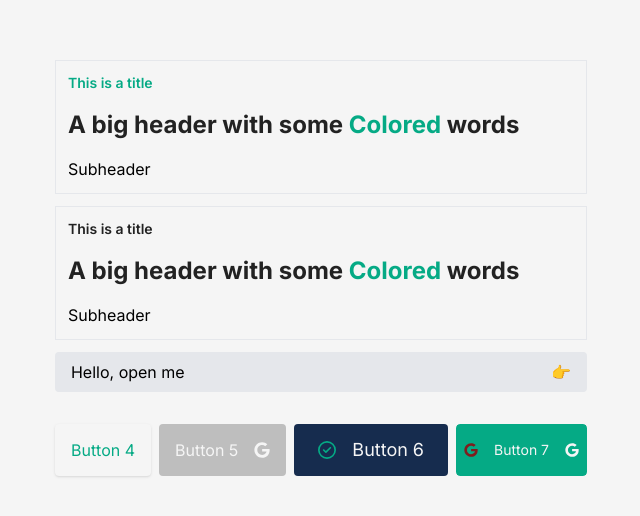
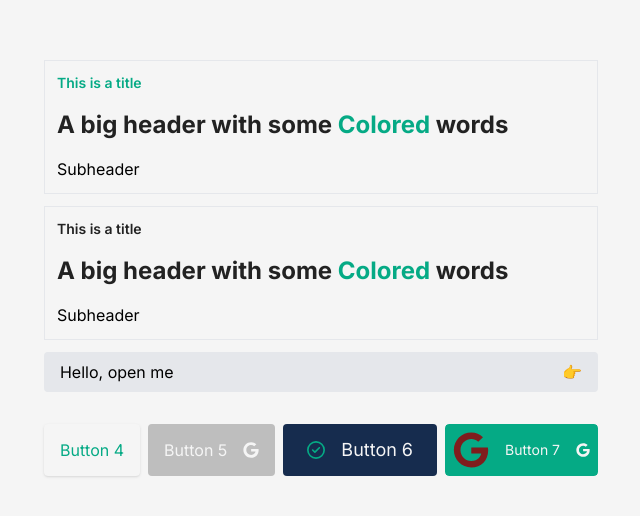
Before and after one commit to rhrokib/roboket-land, a Next.js app: page / in a window 1280 px wide. Shown: the part 122-638 px from the top of the page, without its empty margins (319-959 px from the left). Built offline with nearby package versions, Linux system fonts and the light colour scheme.

Commit message:
chore: Update leftIcon size in Buttons component

```diff
--- a/src/app/page.tsx
+++ b/src/app/page.tsx
@@ -75,7 +75,7 @@ function Buttons() {
         variant="primary"
         outline
         rightIcon={<FaGoogle />}
-        leftIcon={<FaGoogle className="text-red-900" />}
+        leftIcon={<FaGoogle className="text-4xl text-red-900" />}
       />
     </div>
   );
```
